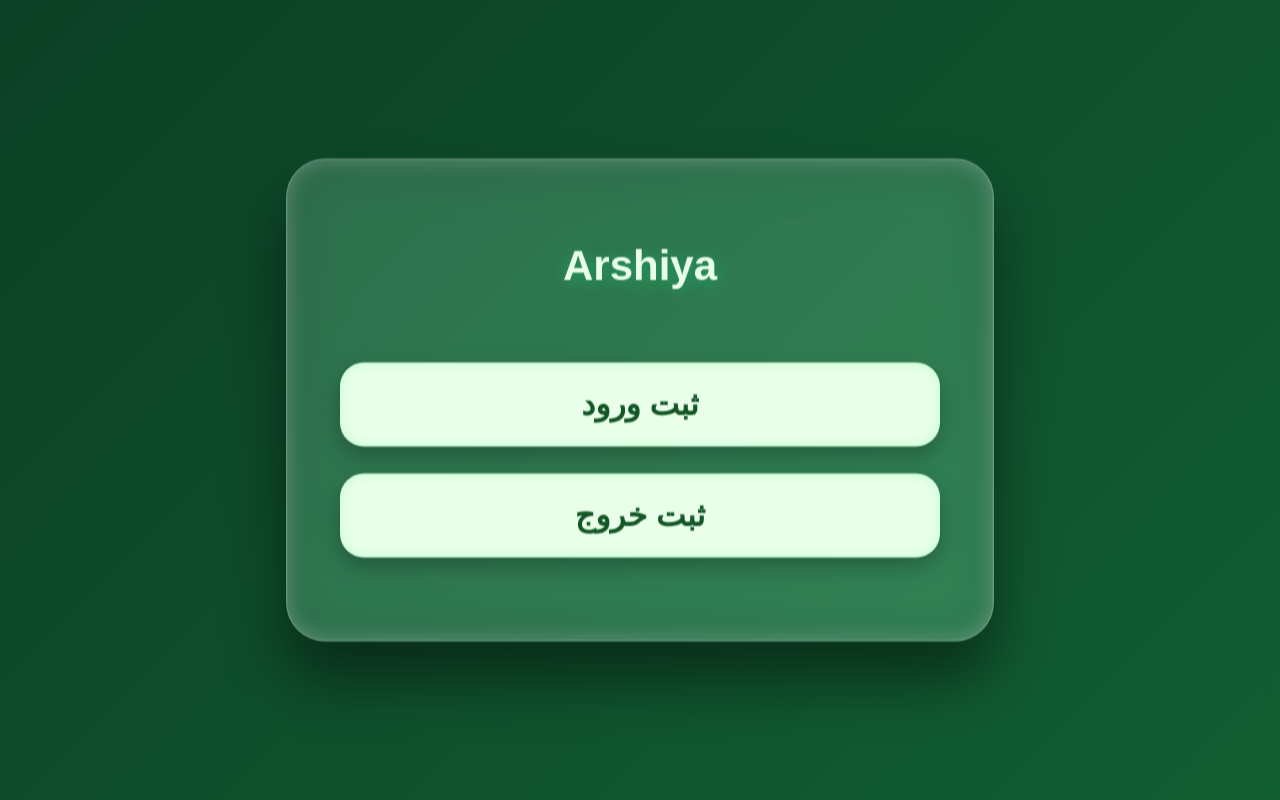
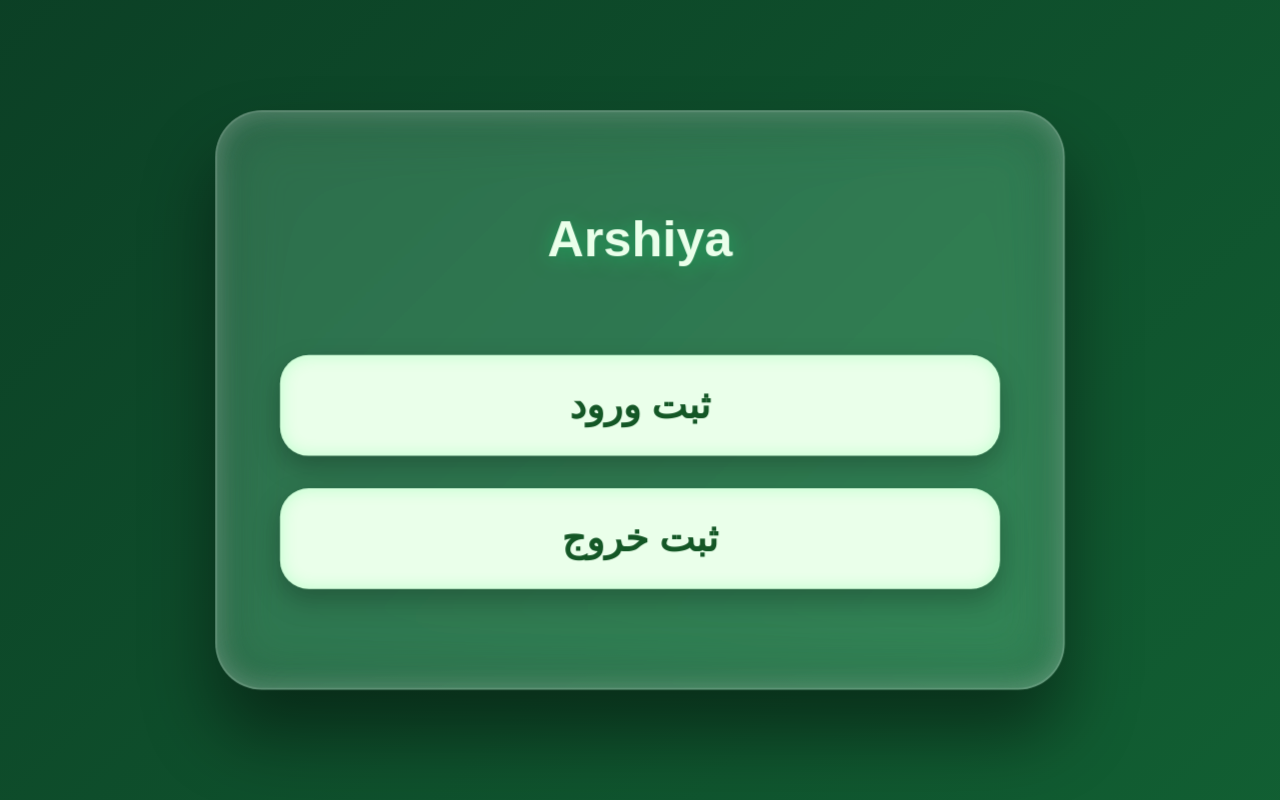
Before and after one commit to ubadbooy/mehrsam, a plain HTML site: page arshiya.html in a window 1280 px wide. Drawn offline with Linux system fonts and the light colour scheme; a web font is replaced by a local one.

Commit message:
Update arshiya.html

```diff
--- a/arshiya.html
+++ b/arshiya.html
@@ -58,7 +58,7 @@
             position: relative;
             overflow: hidden;
             animation: fadeIn 0.9s ease;
-            transform: scale(1.5)
+            transform: scale(1.8)
         }
 
         /* افکت نور اسلاید */
```
